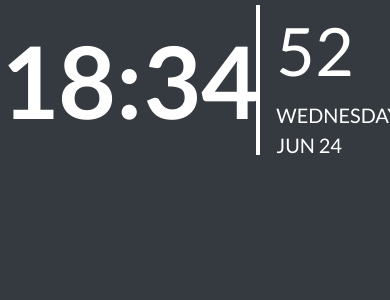
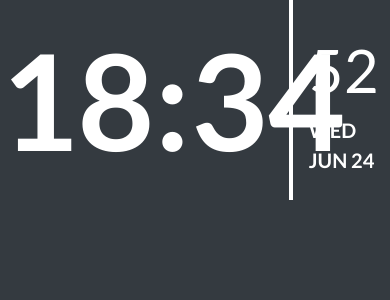
Before and after one commit to kaaljabr/vue-pi-clock, a Vue app: page / in a window 390 px wide. Shown: the top 300 px of the page. Built offline with nearby package versions, Linux system fonts and the light colour scheme.

Commit message:
style change

```diff
--- a/src/components/Display.vue
+++ b/src/components/Display.vue
@@ -1,12 +1,12 @@
 <template>
   <b-container>
     <b-row align-v="center">
-      <b-col cols="8" class="col-md-auto text-center">
+      <b-col cols="9" class="col-md-auto text-center">
         <b-row  class="clock">
           {{ clock }}
         </b-row>
       </b-col>
-      <b-col cols="4" class="col-md-auto text-center">
+      <b-col cols="3" class="col-md-auto text-center">
         <b-row class="seconds">
           {{ seconds }}
         </b-row>
@@ -25,7 +25,7 @@
   const monthNames = ["JAN", "FEB", "MAR", "APR", "MAY", "JUN",
     "JUL", "AUG", "SEP", "OCT", "NOV", "DEC"
   ];
-  const days = ['SUNDAY', 'MONDAY', 'TUESDAY', 'WEDNESDAY', 'THURSDAY', 'FRIDAY', 'SATURDAY'];
+  const days = ['SUN', 'MON', 'TUE', 'WED', 'THU', 'FRI', 'SAT'];
 export default {
   name: 'HelloWorld',
   props: {
@@ -63,19 +63,19 @@ export default {
   }
 
   .clock {
-    font-size: 75pt;
+    font-size: 100pt;
     font-weight: 700;
     border-right: 3pt solid #ffffff;
   }
 
   .date {
     font-size: 15pt;
-    font-weight: 500;
+    font-weight: 700;
     margin-left: 1pt;
   }
 
   .seconds {
-    font-size: 50pt;
+    font-size: 45pt;
     font-weight: 500;
     margin-left: 1pt;
   }
```
